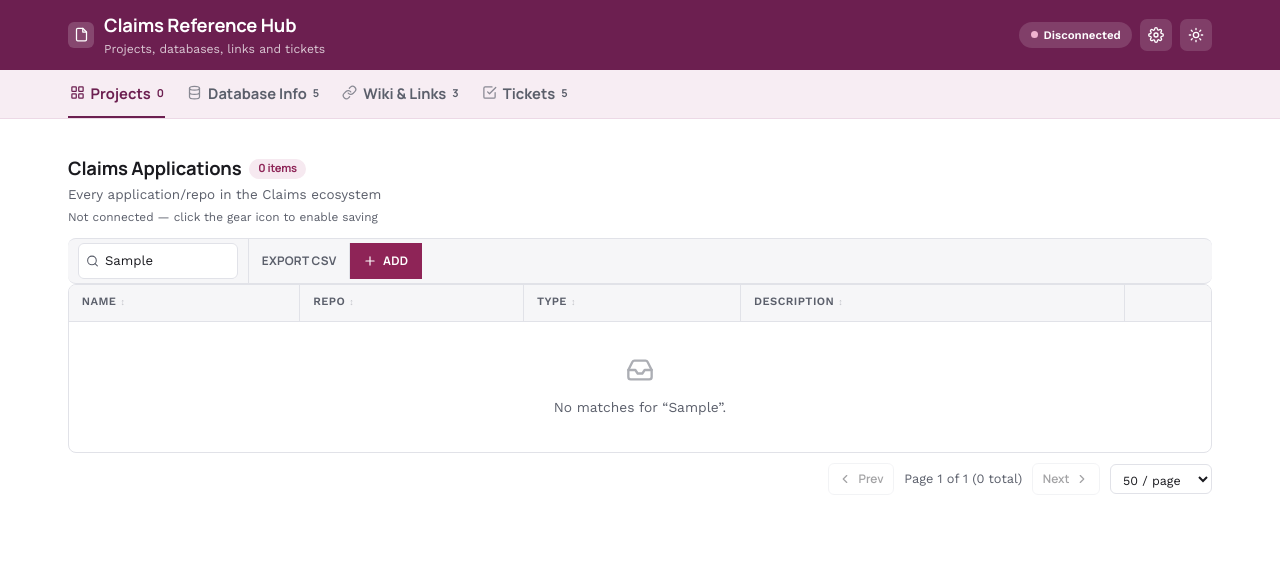
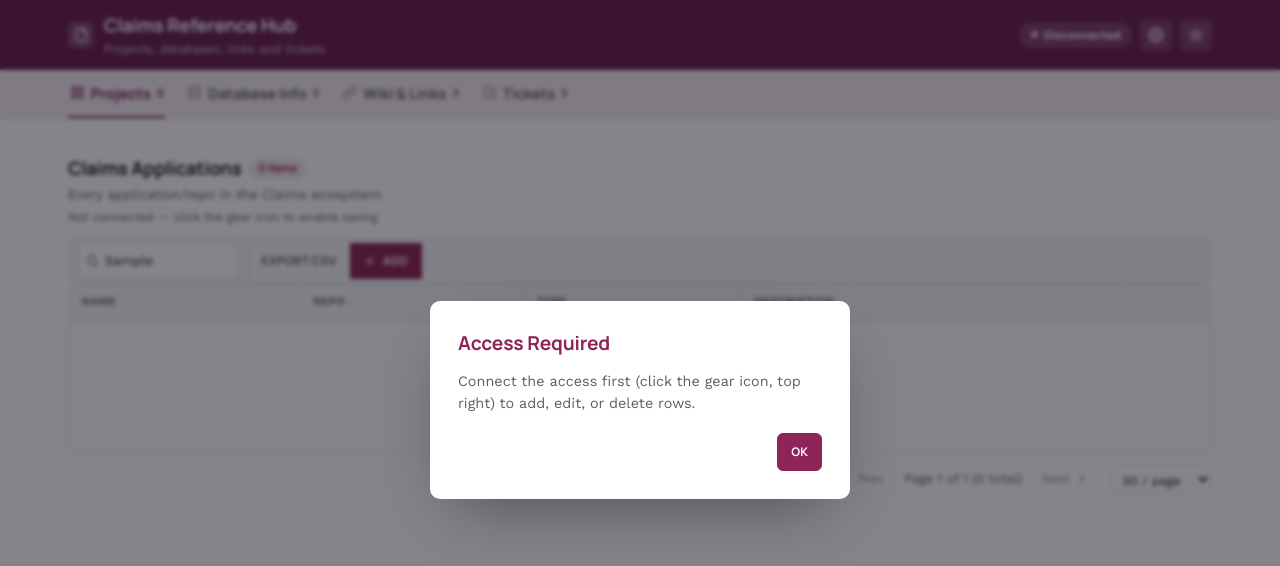
Before and after one commit to bansari-embrace/claimsInfo, a plain HTML site: page index.html in a window 1280 px wide. Both pictures are taken after typing "Sample" into the empty fields and a click on the button "ADD". Drawn offline with nearby package versions, Linux system fonts and the light colour scheme.

Commit message:
Replace the native browser alert with a centered modal popup
The "no write permission" warning now opens as a styled popup matching
the Delete confirmation (centered card, dark overlay) instead of the
plain browser alert() box that shows the site's URL. Wording no longer
mentions GitHub either: "Connect the access first..." instead of
"Connect a GitHub token first...".

```diff
--- a/index.html
+++ b/index.html
@@ -51,6 +51,16 @@
   </div>
 </div>
 
+<div class="modal-overlay" id="noAccessOverlay">
+  <div class="modal-card small">
+    <h3>Access Required</h3>
+    <p>Connect the access first (click the gear icon, top right) to add, edit, or delete rows.</p>
+    <div class="modal-actions">
+      <button class="btn primary" id="noAccessOk">OK</button>
+    </div>
+  </div>
+</div>
+
 <div class="modal-overlay" id="confirmOverlay">
   <div class="modal-card small">
     <h3>Delete?</h3>
--- a/js/common.js
+++ b/js/common.js
@@ -138,7 +138,15 @@
   }
 
   function blockNoAccess(){
-    alert("You don't have write permission.\n\nConnect a GitHub token first (click the gear icon, top right) to add, edit, or delete rows.");
+    document.getElementById("noAccessOverlay").classList.add("open");
+  }
+
+  function closeNoAccess(){
+    document.getElementById("noAccessOverlay").classList.remove("open");
+  }
+
+  function wireNoAccessModal(){
+    document.getElementById("noAccessOk").addEventListener("click", closeNoAccess);
   }
 
   function updateConnPill(){
@@ -534,7 +542,7 @@
   }
 
   document.addEventListener("keydown", function(e){
-    if (e.key === "Escape"){ closeFormModal(); closeConfirm(); closeSettings(); }
+    if (e.key === "Escape"){ closeFormModal(); closeConfirm(); closeSettings(); closeNoAccess(); }
   });
 
   // ---------- delegation ----------
@@ -647,6 +655,7 @@
     wireSearch();
     wireFormModal();
     wireConfirmModal();
+    wireNoAccessModal();
     wireSettings();
     if (!hasWriteAccess()){
       TABS.forEach(function(t){ setSyncStatus(t.id, "offline"); });
```
